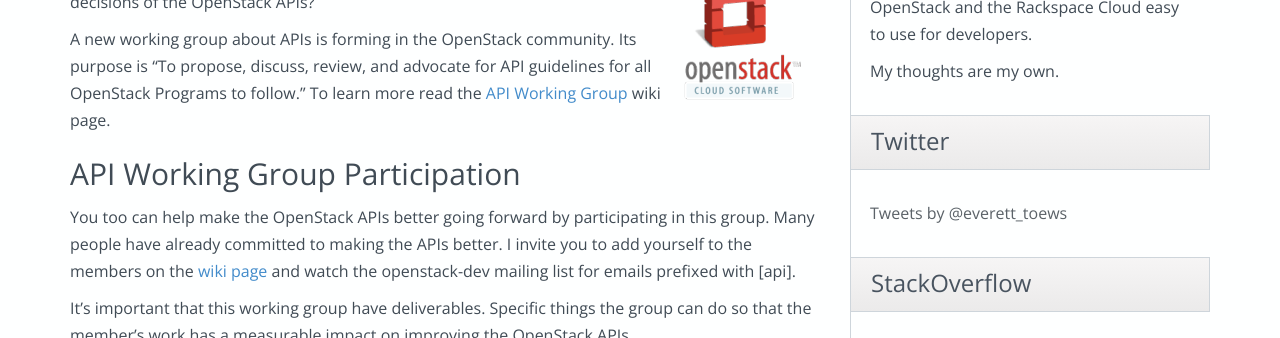
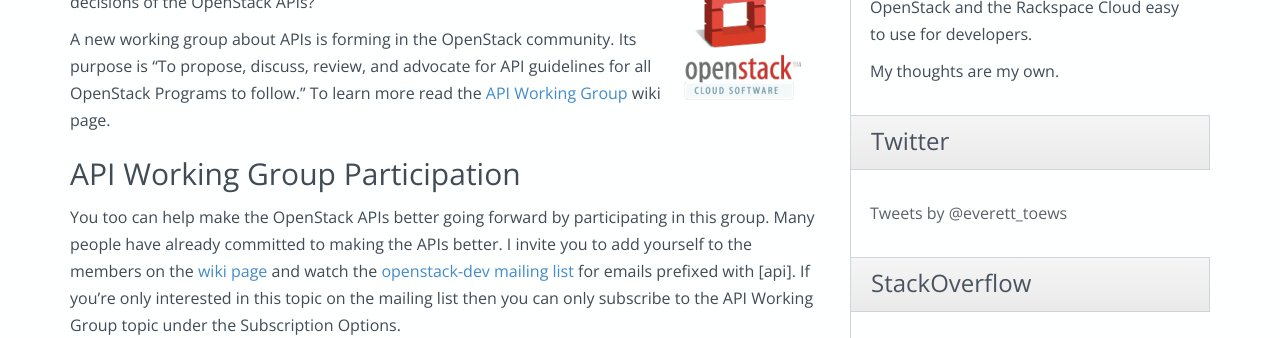
Before and after one commit to etoews/etoews.github.io, a Jekyll site: the page built from _posts/2014-10-16-openstack-api-working-group.md, in a window 1280 px wide and 900 px high, scrolled down 408 px, cut to the strip 0-338 px from the top of the window. Built offline with Jekyll 4.4.1, drawn with Linux system fonts in a browser that asks for light colours; nearby versions of some CDN libraries; Markdown is read by kramdown in place of the engine named in the settings; comment, search, counter and statistics services are not loaded.

Commit message:
API WG subscription options

```diff
--- a/_posts/2014-10-16-openstack-api-working-group.md
+++ b/_posts/2014-10-16-openstack-api-working-group.md
@@ -18,7 +18,7 @@ A new working group about APIs is forming in the OpenStack community. Its purpos
 
 ## API Working Group Participation
 
-You too can help make the OpenStack APIs better going forward by participating in this group. Many people have already committed to making the APIs better. I invite you to add yourself to the members on the [wiki page](https://wiki.openstack.org/wiki/API_Working_Group) and watch the openstack-dev mailing list for emails prefixed with [api].
+You too can help make the OpenStack APIs better going forward by participating in this group. Many people have already committed to making the APIs better. I invite you to add yourself to the members on the [wiki page](https://wiki.openstack.org/wiki/API_Working_Group) and watch the [openstack-dev mailing list](http://lists.openstack.org/cgi-bin/mailman/listinfo/openstack-dev) for emails prefixed with [api]. If you're only interested in this topic on the mailing list then you can only subscribe to the API Working Group topic under the Subscription Options.
 
 It's important that this working group have deliverables. Specific things the group can do so that the member's work has a measurable impact on improving the OpenStack APIs.
 
```
